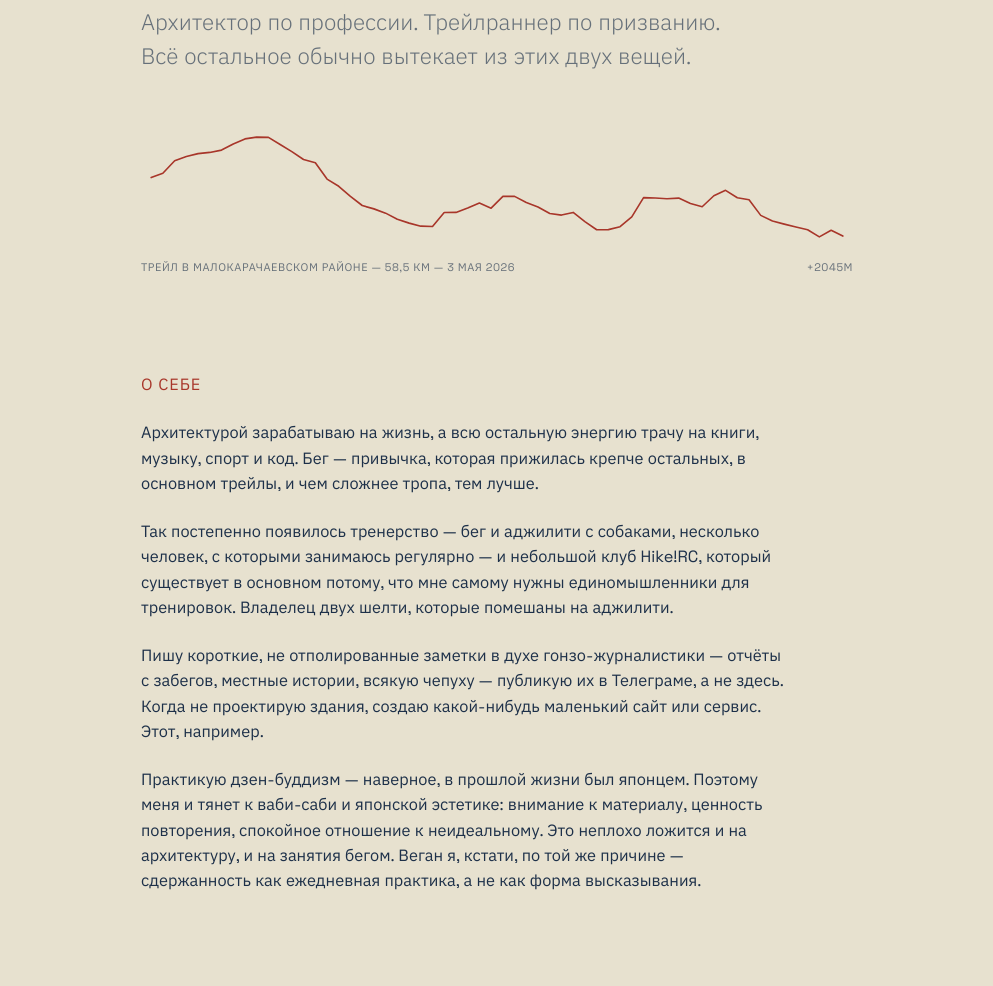
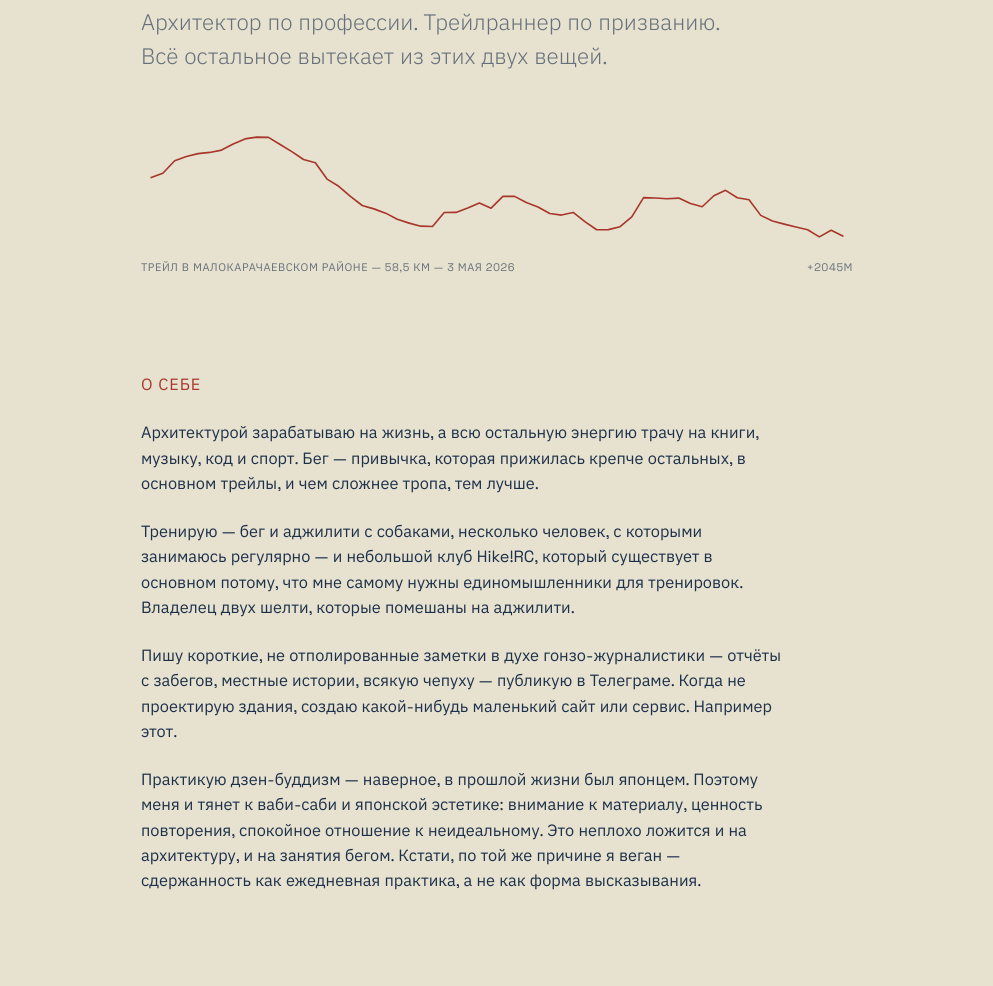
Before and after one commit to zunguzen/zunguzen, a plain HTML site: page ru.html in a window 1280 px wide. Shown: the part 222-1208 px from the top of the page, without its empty margins (143-1136 px from the left). Drawn offline with Linux system fonts and the light colour scheme.

Commit message:
Update ru.html

```diff
--- a/ru.html
+++ b/ru.html
@@ -23,7 +23,7 @@
 <main>
   <div class="hero">
     <h1>Николай&nbsp;Смолин</h1>
-    <p class="role">Архитектор по профессии. Трейлраннер по призванию. Всё остальное обычно вытекает из этих двух вещей.</p>
+    <p class="role">Архитектор по профессии. Трейлраннер по призванию. Всё остальное вытекает из этих двух вещей.</p>
   </div>
 
   <div class="profile" aria-hidden="true">
@@ -39,10 +39,10 @@
 
   <section class="about">
     <p class="label">О СЕБЕ</p>
-    <p>Архитектурой зарабатываю на жизнь, а всю остальную энергию трачу на книги, музыку, спорт и код. Бег — привычка, которая прижилась крепче остальных, в основном трейлы, и чем сложнее тропа, тем лучше.</p>
-    <p>Так постепенно появилось тренерство — бег и аджилити с собаками, несколько человек, с которыми занимаюсь регулярно — и небольшой клуб Hike!RC, который существует в основном потому, что мне самому нужны единомышленники для тренировок. Владелец двух шелти, которые помешаны на аджилити.</p>
-    <p>Пишу короткие, не отполированные заметки в духе гонзо-журналистики — отчёты с забегов, местные истории, всякую чепуху — публикую их в Телеграме, а не здесь. Когда не проектирую здания, создаю какой-нибудь маленький сайт или сервис. Этот, например.</p>
-    <p>Практикую дзен-буддизм — наверное, в прошлой жизни был японцем. Поэтому меня и тянет к ваби-саби и японской эстетике: внимание к материалу, ценность повторения, спокойное отношение к неидеальному. Это неплохо ложится и на архитектуру, и на занятия бегом. Веган я, кстати, по той же причине — сдержанность как ежедневная практика, а не как форма высказывания.</p>
+    <p>Архитектурой зарабатываю на жизнь, а всю остальную энергию трачу на книги, музыку, код и спорт. Бег — привычка, которая прижилась крепче остальных, в основном трейлы, и чем сложнее тропа, тем лучше.</p>
+    <p>Тренирую — бег и аджилити с собаками, несколько человек, с которыми занимаюсь регулярно — и небольшой клуб Hike!RC, который существует в основном потому, что мне самому нужны единомышленники для тренировок. Владелец двух шелти, которые помешаны на аджилити.</p>
+    <p>Пишу короткие, не отполированные заметки в духе гонзо-журналистики — отчёты с забегов, местные истории, всякую чепуху — публикую в Телеграме. Когда не проектирую здания, создаю какой-нибудь маленький сайт или сервис. Например этот.</p>
+    <p>Практикую дзен-буддизм — наверное, в прошлой жизни был японцем. Поэтому меня и тянет к ваби-саби и японской эстетике: внимание к материалу, ценность повторения, спокойное отношение к неидеальному. Это неплохо ложится и на архитектуру, и на занятия бегом. Кстати, по той же причине я веган — сдержанность как ежедневная практика, а не как форма высказывания.</p>
   </section>
 
   <section class="what">
```
